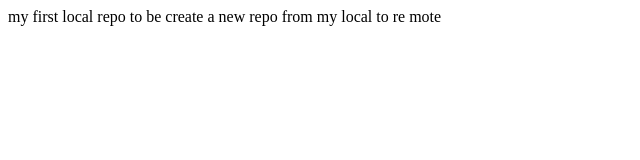
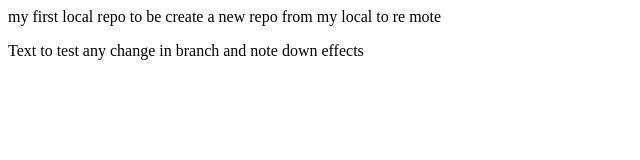
Before and after one commit to chattha991/localrepo, a plain HTML site: page index.html in a window 1280 px wide. Shown: the whole page, without its empty margins (0-640 px from the left). Drawn offline with Linux system fonts and the light colour scheme.

Commit message:
firt commit in branch feature-one

```diff
--- a/index.html
+++ b/index.html
@@ -1 +1,2 @@
 <p>my first local repo to be create a new repo from my local to re mote</p>
+<p>Text to test any change in branch and note down effects</p>
```
